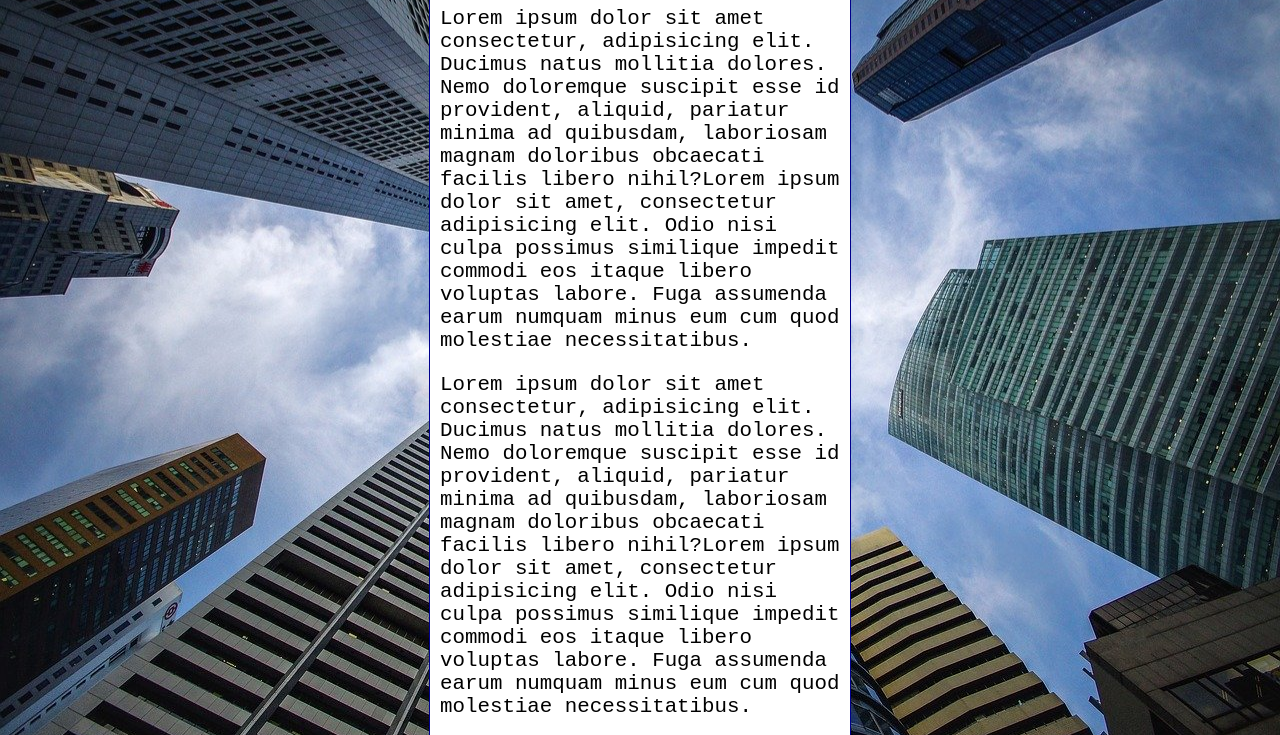
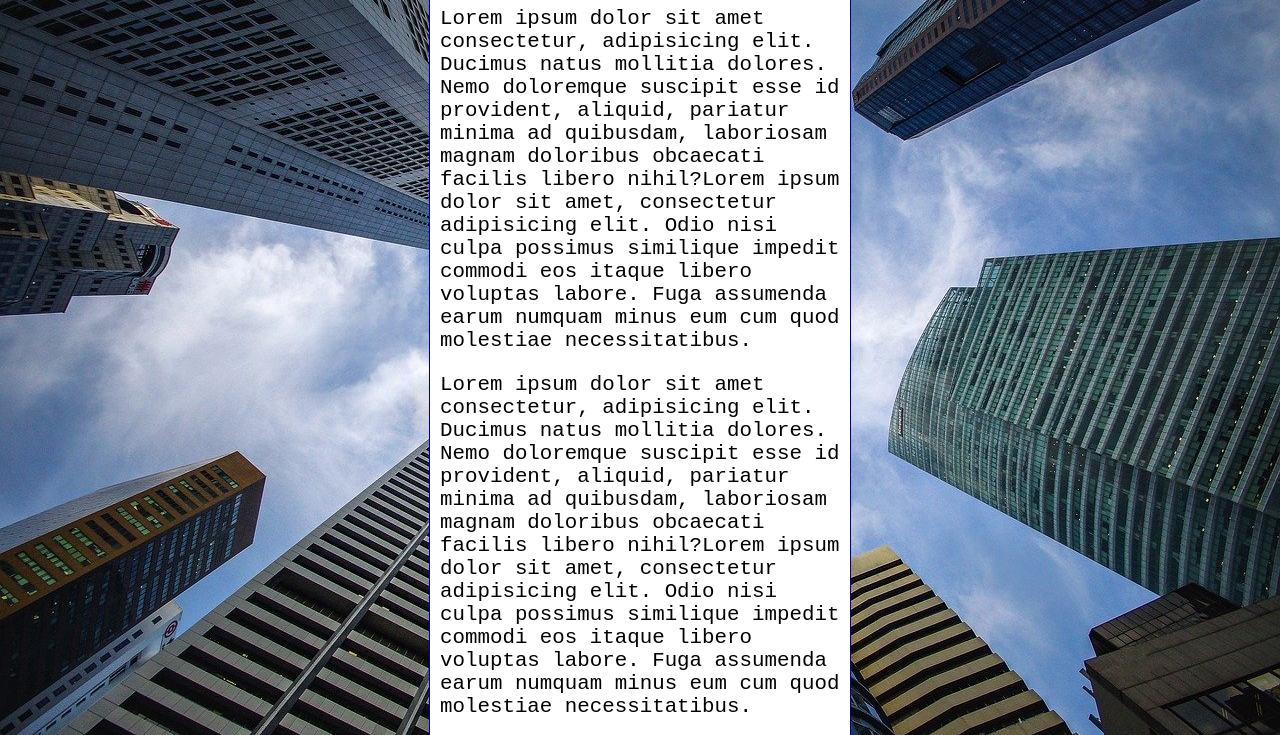
Before and after one commit to MunirIssa11/HTMLeCSS, a plain HTML site: page Exercicios/ex022/fundo006.html in a window 1280 px wide. Shown: the part 92-827 px from the top of the page. Drawn offline with Linux system fonts and the light colour scheme.

Commit message:
Exercicio fundo006 feito
shorthand do background
 background: color > image > position > / > size > repeat > attachment

```diff
--- a/Exercicios/ex022/fundo006.html
+++ b/Exercicios/ex022/fundo006.html
@@ -3,25 +3,28 @@
 <head>
     <meta charset="UTF-8">
     <meta name="viewport" content="width=device-width, initial-scale=1.0">
-    <title>Document</title>
+    <title>Fundo fixo de tela</title>
     <style>
         body{
             height: 100vh;
-            background-color: black;
-            background-image: url(imagens/wallpaper002.jpg);
+            background: black url('imagens/wallpaper002.jpg') center center/cover no-repeat fixed;
+
+            /*background-color: black;
             background-position: center center;
             background-repeat: no-repeat;
             background-size: cover;
+            background-attachment: fixed;
+
+            ShortHand Background: color > image > position >/> size > repeat > attachment*/
         }
 
         main{
-
+            margin: auto;
             border: 1px solid darkblue;
             border-radius: 15px;
             background-color: white;
-            width: 400px;
+            max-width: 400px;
             padding: 10px;
-            margin: auto;
         }
         main p{
             line-height: 30px;
```
